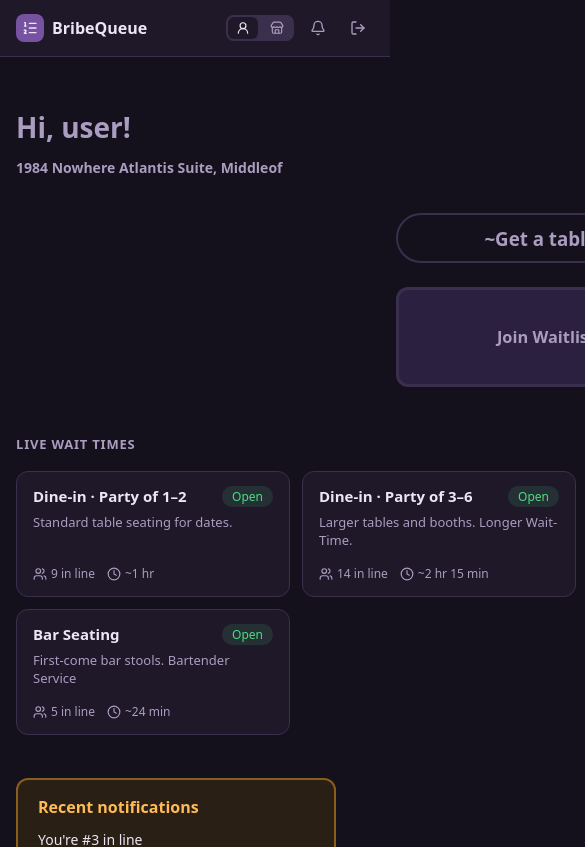
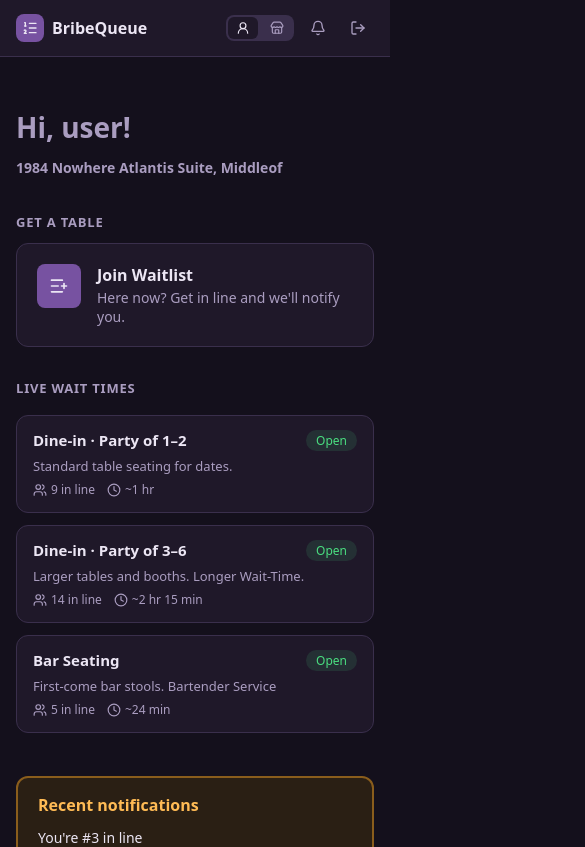
Before and after one commit to COSC-4353-Group-Project/SoftwareDesign, a React (Vite) app: page /dashboard in a window 390 px wide. Shown: the top 847 px of the page, 585 px wide, since content can reach past the window. Built offline with nearby package versions, Linux system fonts and the light colour scheme.

Commit message:
attempted to fix dashbaord
should be fixed on phone now too, havent tested though until main. also changed the layout.

```diff
--- a/src/pages/UserDashboard.css
+++ b/src/pages/UserDashboard.css
@@ -15,47 +15,75 @@
   /* border: 2px solid var(--color-border); */ /*used for testing*/
 }
 
-.dashboard-table-header { /*header doesn't need to span the width of the page*/
-  display: flex;
-  flex-wrap: wrap;
-  align-items: flex-end;
-  border: 2px solid var(--color-border);
-  border-radius: 64px;
-  align-content: center;
-  justify-content: center;
-  gap: 12px;
-  margin-left: 380px;
-  margin-bottom: 24px;
+/* small grey uppercase heading, same look as "Live wait times" */
+.dashboard-section-title {
+  margin: 0 0 12px;
+  font-size: 13px;
+  font-weight: 600;
+  text-transform: uppercase;
+  letter-spacing: 0.06em;
   color: var(--color-muted-foreground);
-  width: 300px;
-  height: 50px;
-  /* background-color: var(--color-surface); */ /*eehhh not crazy about it*/
 }
 
-.dashboard-layout {
+/* Join Waitlist card: icon on the left, text on the right. Same width as the wait times so they line up */
+.dashboard-entry {
+  display: flex;
+  align-items: flex-start;
+  gap: 16px;
+  width: 560px;
+  max-width: 100%; /* never wider than the screen on phones */
+  padding: 20px;
+  border: 1px solid var(--color-border);
+  border-radius: 12px;
+  background: var(--color-surface);
+  color: var(--color-foreground);
+  text-decoration: none; /* it's a Link, so remove the underline cause gross */
+  transition: border-color 150ms;
+}
+
+/* purple border on hovere */
+.dashboard-entry:hover {
+  border-color: var(--color-primary);
+}
+
+/* outline for keyboard users tabbing onto it */
+.dashboard-entry:focus-visible {
+  outline: 2px solid var(--color-primary-text);
+  outline-offset: 2px;
+}
+
+/* purple square behind the icon */
+.dashboard-entry-icon {
   display: grid;
-  gap: 24px;
-  /* Thu: justify middle Join button */
-  grid-template-columns: 1fr;
-  width: 300px;
-  margin-left: 380px;
-  /* border: 2px solid var(--color-border); used for testing */
+  place-items: center;
+  width: 44px;
+  height: 44px;
+  flex-shrink: 0; /* keeps it square even if the text wraps */
+  border-radius: 8px;
+  background: var(--color-primary);
+}
+
+/* spans are inline by default, display: block puts title and description on their own lines */
+.dashboard-entry-title {
+  display: block;
+  font-weight: 600;
+}
+
+.dashboard-entry-desc {
+  display: block;
+  margin-top: 2px;
+  font-size: 14px;
+  color: var(--color-muted-foreground);
 }
 
 .dashboard-layout-content {
   display: grid;
   gap: 24px;
-  /* border: 2px solid var(--color-border); used for testing */
 }
 
 @media (min-width: 1024px) { /*1024px original*/ /*@media is used to apply to different styles/devices ex: checks for width and heigh of device*/
-  /*
-  Thu: justify middle Join button
-  .dashboard-layout {
-    grid-template-columns: 530px 360px; handles column sizing weirdly enough
-  } */
   .dashboard-layout-content {
-    grid-template-columns: 560px 430px; /* was 500px 490px, sized so the wait times and notifications keep a 48px gap (same total) */
+    grid-template-columns: 560px 430px; /* was 500px 490px, sized so the wait times and notifications keep a 48px gap */
   }
 }
 
@@ -65,6 +93,9 @@
   flex-direction: column;
   align-items: flex-end;
   gap: 16px;
+  /* PHONE FIX #1: grid columns won't shrink smaller than what's inside them unless you say so.
+     Without this, the wait times column stayed 560px wide on a 375px phone */
+  min-width: 0;
 }
 
 /* notifications box sits on the left of its column so there's no gap next to the wait times */
@@ -82,8 +113,16 @@
   font-size: 14px;
 }
 
-.dashboard-hi {width: 400px; height: 50px;}
-.dashboard-address {width: 400px; height: 50px;}
+/* PHONE FIX #2: the plain div around "Hi, user!" and the address, same min-width trick as #1.
+   Without this, the div stayed 400px wide because of the boxes inside it forced it to be bigger*/
+.dashboard-header > div {
+  min-width: 0;
+}
+
+/* PHONE FIX #3: max-width: 100% = use the fixed 400px on big screens, but never get wider than the screen.
+   (only works because of #2, the parent has to be allowed to shrink first) */
+.dashboard-hi {width: 400px; max-width: 100%; height: 50px;}
+.dashboard-address {width: 400px; max-width: 100%; height: 50px;}
 
 /*just structure, no width or height for multiple uses*/
 .dashboard-general-box {
@@ -104,25 +143,9 @@
 
 }
 
-.dashboard-waitlist {
-  width: 300px;
-  height: 100px;
-  justify-self: center;
-  border: 3px solid var(--color-border);
-  background-color: var(--color-primary-soft);
-}
-
-.dashboard-reservation {
-  width: 300px;
-  height: 100px;
-  justify-self: center;
-  margin-left: 128px;
-  border: 3px solid var(--color-border);
-  background-color: var(--color-primary-soft);
-}
-
 .dashboard-waittimes {
   width: 560px; /* was 460px, this lines up with the HI user */
+  max-width: 100%; /* PHONE FIX #4: shrinks the 560px to fit on phones (only works because of #1) */
   height: 280px; /* was 250px , lines up with hi user now*/
   align-self: last baseline;
   border: none; /*hidden so the cards float fancy style, just how i like it */
@@ -178,7 +201,17 @@
   color: var(--color-muted-foreground);
 }
 
-.dashboard-wait-title {width: 560px; height: auto; align-self: last baseline; margin-top: 32px; margin-bottom: -6px; justify-items: start; } /* was width: 200px; height: 50px; now matches the grid width and lines up with "Hi, user!" */
+.dashboard-wait-title {
+  width: 560px;
+  max-width: 100%;
+  height: auto; align-self:
+  last baseline;
+  margin-top: 32px;
+  margin-bottom: -6px;
+  justify-items: start;
+}
+/* was width: 200px; height: 50px; now matches the grid width and lines up with "Hi, user!" */
+/* PHONE FIX #5: the max-width: 100% on the line above, same idea as #4 for the "Live wait times" heading */
 
 .dashboard-wait-title h4 {
   margin: 0;
@@ -257,3 +290,21 @@
   align-items: center;
   gap: 4px;
 }
+
+/* PHONE FIX #6: everything in here only applies on screens 639px wide or less (phones) */
+@media (max-width: 639px) {
+  /* wait time cards stack in one column instead of two squished side by side */
+  .wait-grid {
+    grid-template-columns: 1fr;
+  }
+
+  /* box grows to fit the stacked cards instead of being stuck at 280px tall with a scrollbar */
+  .dashboard-waittimes {
+    height: auto;
+  }
+
+  /* full width so it lines up with the cards above it (looks nicer, wasn't causing the overflow) */
+  .dashboard-notifs {
+    width: 100%;
+  }
+}
--- a/src/pages/UserDashboard.jsx
+++ b/src/pages/UserDashboard.jsx
@@ -1,6 +1,6 @@
 import "./UserDashboard.css";
-import { Clock, Users } from "lucide-react"; // icons for the live wait time cards
-import { useNavigate } from "react-router-dom"; // Thu: button click
+import { Clock, ListPlus, Users } from "lucide-react"; // icons for the join card + live wait time cards
+import { Link } from "react-router-dom";
 
 // layout shenanigans
 
@@ -12,7 +12,6 @@ const MOCK_NOTIFICATIONS = [
 ];
 
 function UserDashboard() {
-  const navigate = useNavigate();
   return (
     <div className="dashboard-page">
       <div className="dashboard-header">
@@ -28,34 +27,23 @@ function UserDashboard() {
           </div>
         </div>
       </div>
-      <div className="dashboard-table-header">
-        {" "}
-        {/** next header for "get a table" section */}
-        <div>
-          <h3>~Get a table~</h3>
-        </div>
-      </div>
+      {/* "Get a table" section, same layout as the test site */}
+      <section>
+        <h4 className="dashboard-section-title">Get a table</h4>
 
-      <div className="dashboard-layout">
-        {" "}
-        {/** these should be just regular boxes for now */}
-
-        {/* Thu: Removed Reservation, Join Waitlist is the only button */}
-        <div
-          className="dashboard-general-box dashboard-waitlist"
-          role="link"
-          tabIndex={0}
-          onClick={() => navigate("/join-queues")}
-          onKeyDown={(event) => {
-            if (event.key === "Enter") navigate("/join-queues");
-          }}
-          style={{ cursor: "pointer" }}
-        >
-          <h3>Join Waitlist</h3>
-        </div>
-      </div>
-
-      <p></p>
+        {/* Thu: Removed Reservation, Join Waitlist is the only button.
+            The whole card is a Link, so clicking anywhere on it goes to the join page
+            (and Enter works on it automatically, since Links are keyboard-friendly by default) */}
+        <Link to="/join-queues" className="dashboard-entry">
+          <span className="dashboard-entry-icon">
+            <ListPlus size={20} />
+          </span>
+          <span>
+            <span className="dashboard-entry-title">Join Waitlist</span>
+            <span className="dashboard-entry-desc">Here now? Get in line and we'll notify you.</span>
+          </span>
+        </Link>
+      </section>
 
       <div className="dashboard-layout-content">
         <div className="dashboard-main">
```
